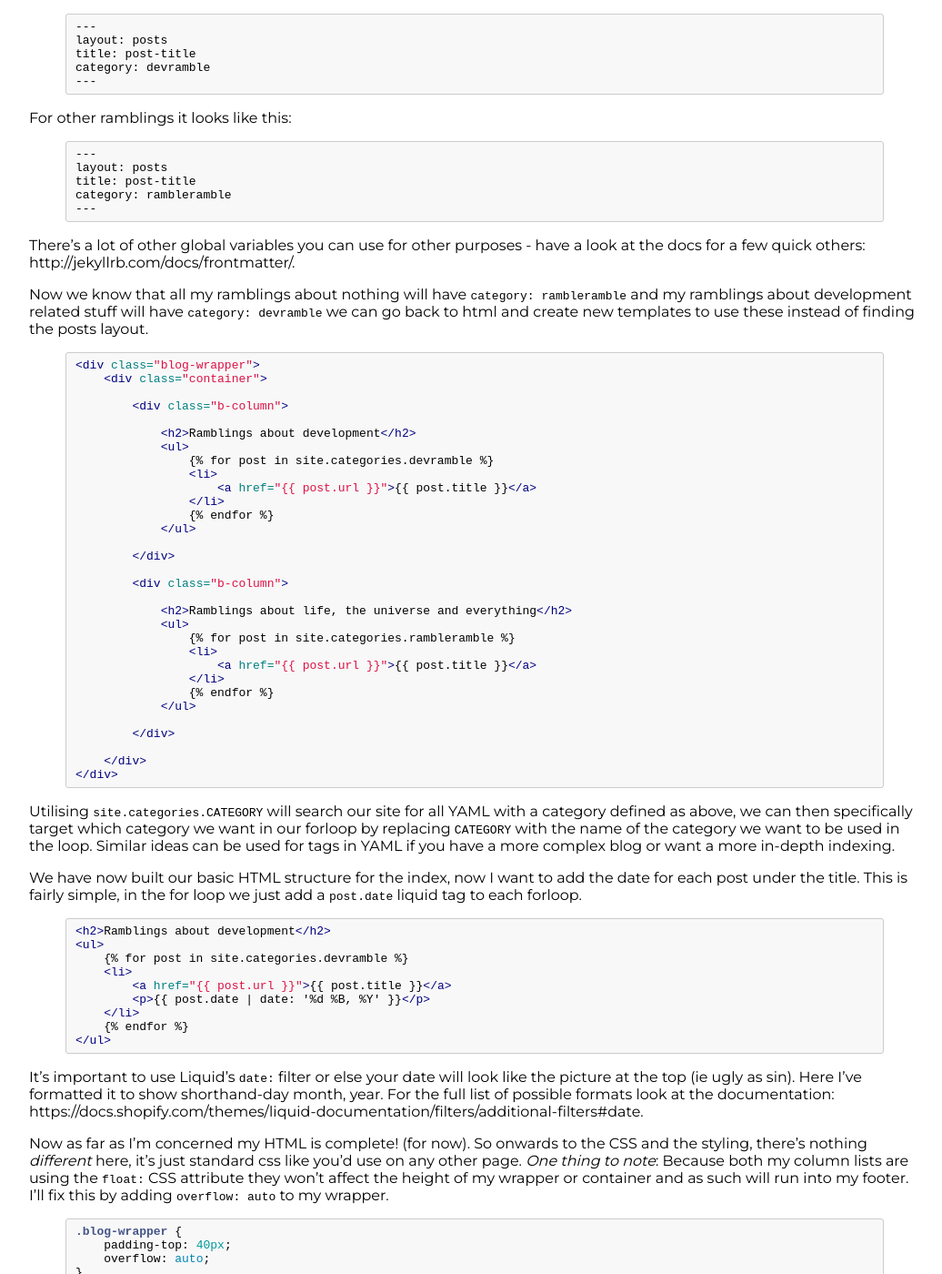
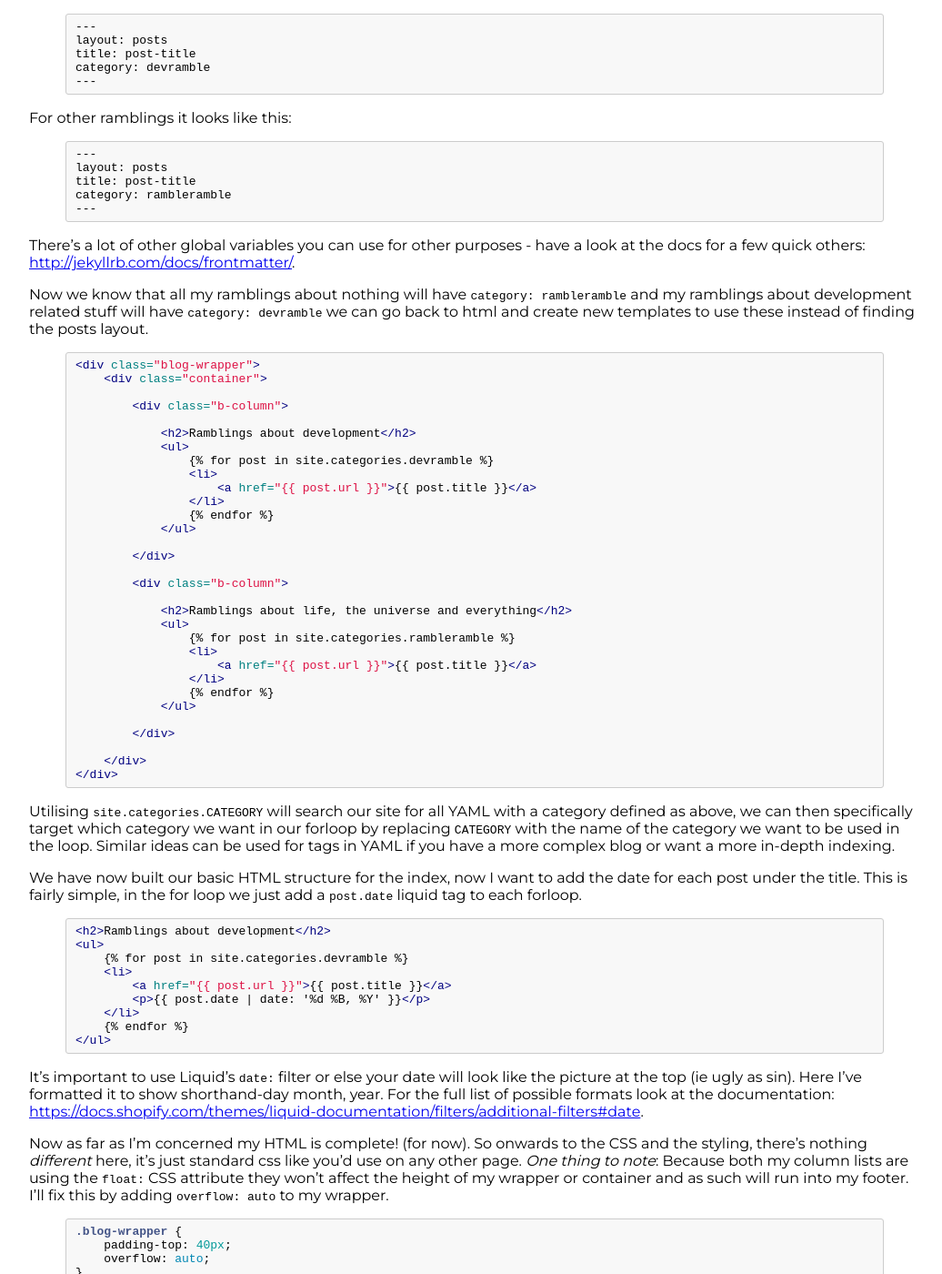
Before and after one commit to michaellennox/michaellennox.github.io, a Jekyll site: the page built from _posts/2015-09-22-index-formatting.md, in a window 1280 px wide and 1400 px high, scrolled down 2760 px. Shown: the whole window at 91% size, without its empty margins (118-1154 px from the left). Built offline with Jekyll 4.4.1, drawn with Linux system fonts in a browser that asks for light colours; some of the changed lines change nothing that is shown; some of the changed text lies outside the part shown.

Commit message:
fixed the links

```diff
--- a/_posts/2015-09-22-index-formatting.md
+++ b/_posts/2015-09-22-index-formatting.md
@@ -66,7 +66,7 @@ This looks like the following when jekyll combines the layouts:
 
 From here on in I'll just be including code snippets of the actual blog index (the section that falls between page.html's {% raw %} {{content}} {% endraw %} tags).
 
-If you want to see the contents of footer.html, nav.html and head.html this repo is available at: https://github.com/michaellennox/michaellennox.github.io. I doubt those sections have changed much since writing this post but they're not particularly relevant for the contents of this post.
+If you want to see the contents of footer.html, nav.html and head.html this repo is available at: [https://github.com/michaellennox/michaellennox.github.io](https://github.com/michaellennox/michaellennox.github.io). I doubt those sections have changed much since writing this post but they're not particularly relevant for the contents of this post.
 
 As I decided I wanted to make a two column layout seperating ramblings about development (like this post) from completely moronic ramblings about my life (which honestly, you probably don't want to bother reading) I just grabbed two classes I already used in other sections of this site - `.container` which limits my page widths and `.column` which creates my two equal width columns floating in the container (note: this layout doesn't work great on mobile, I'll/you'll need to add a media-query to turn each `.column` from 50% container width to 100% container width so they stack on top of each other for small screens).
 
@@ -140,7 +140,7 @@ category: rambleramble
 ---
 {% endhighlight %}
 
-There's a lot of other global variables you can use for other purposes - have a look at the docs for a few quick others: http://jekyllrb.com/docs/frontmatter/.
+There's a lot of other global variables you can use for other purposes - have a look at the docs for a few quick others: [http://jekyllrb.com/docs/frontmatter/](http://jekyllrb.com/docs/frontmatter/).
 
 Now we know that all my ramblings about nothing will have `category: rambleramble` and my ramblings about development related stuff will have `category: devramble` we can go back to html and create new templates to use these instead of finding the posts layout.
 
@@ -194,7 +194,7 @@ We have now built our basic HTML structure for the index, now I want to add the
 </ul>
 {% endraw %}{% endhighlight %}
 
-It's important to use Liquid's `date:` filter or else your date will look like the picture at the top (ie ugly as sin). Here I've formatted it to show shorthand-day month, year. For the full list of possible formats look at the documentation: https://docs.shopify.com/themes/liquid-documentation/filters/additional-filters#date.
+It's important to use Liquid's `date:` filter or else your date will look like the picture at the top (ie ugly as sin). Here I've formatted it to show shorthand-day month, year. For the full list of possible formats look at the documentation: [https://docs.shopify.com/themes/liquid-documentation/filters/additional-filters#date](https://docs.shopify.com/themes/liquid-documentation/filters/additional-filters#date).
 
 Now as far as I'm concerned my HTML is complete! (for now). So onwards to the CSS and the styling, there's nothing *different* here, it's just standard css like you'd use on any other page. *One thing to note*: Because both my column lists are using the `float:` CSS attribute they won't affect the height of my wrapper or container and as such will run into my footer. I'll fix this by adding `overflow: auto` to my wrapper.
 
```
